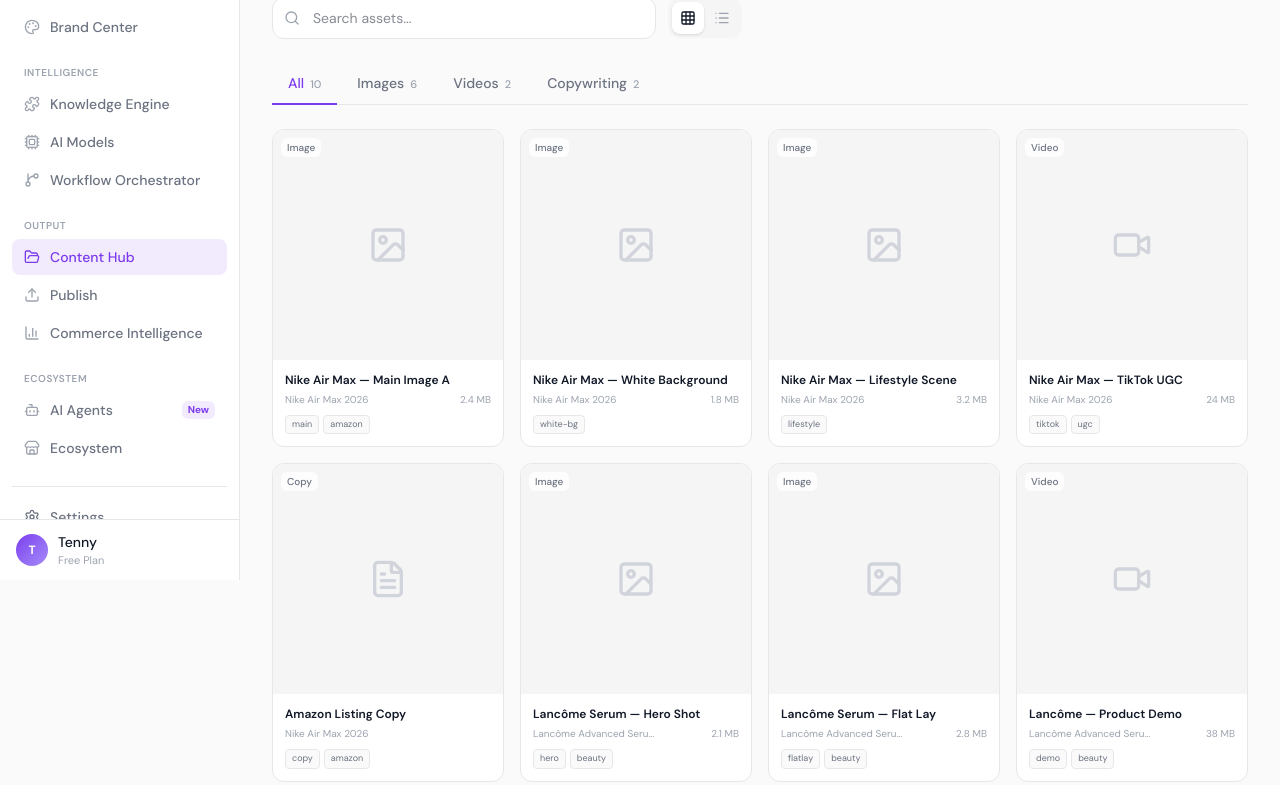
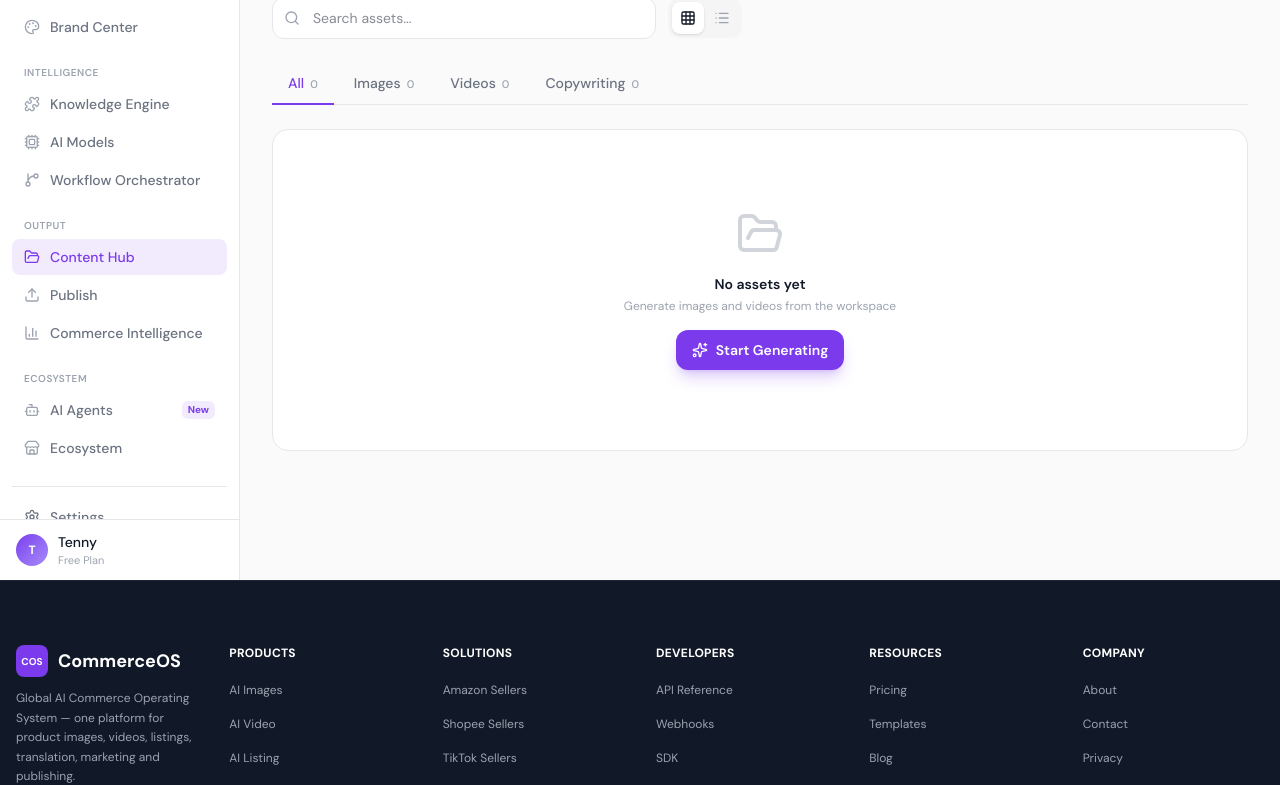
Before and after one commit to tennyhung1688-commits/tennyhung1688-commits, a Next.js app: page /assets in a window 1280 px wide. Shown: the part 220-1005 px from the top of the page. Built offline with nearby package versions, Linux system fonts and the light colour scheme.

Commit message:
fix: remove mock assets, clean empty state with CTA

```diff
--- a/src/app/(app)/assets/page.tsx
+++ b/src/app/(app)/assets/page.tsx
@@ -1,6 +1,7 @@
 'use client';
 
 import { useState } from 'react';
+import Link from 'next/link';
 import {
   Search, Download, Trash2, Filter, Grid3X3, List,
   Image, Video, FileText, FolderOpen, Clock, MoreHorizontal,
@@ -19,18 +20,7 @@
   tags: string[];
 }
 
-const mockAssets: Asset[] = [
-  { id: '1', type: 'image', name: 'Nike Air Max — Main Image A', project: 'Nike Air Max 2026', date: '2h ago', size: '2.4 MB', tags: ['main', 'amazon'] },
-  { id: '2', type: 'image', name: 'Nike Air Max — White Background', project: 'Nike Air Max 2026', date: '2h ago', size: '1.8 MB', tags: ['white-bg'] },
-  { id: '3', type: 'image', name: 'Nike Air Max — Lifestyle Scene', project: 'Nike Air Max 2026', date: '2h ago', size: '3.2 MB', tags: ['lifestyle'] },
-  { id: '4', type: 'video', name: 'Nike Air Max — TikTok UGC', project: 'Nike Air Max 2026', date: '2h ago', size: '24 MB', tags: ['tiktok', 'ugc'] },
-  { id: '5', type: 'copy', name: 'Amazon Listing Copy', project: 'Nike Air Max 2026', date: '2h ago', tags: ['copy', 'amazon'] },
-  { id: '6', type: 'image', name: 'Lancôme Serum — Hero Shot', project: 'Lancôme Advanced Serum', date: 'Yesterday', size: '2.1 MB', tags: ['hero', 'beauty'] },
-  { id: '7', type: 'image', name: 'Lancôme Serum — Flat Lay', project: 'Lancôme Advanced Serum', date: 'Yesterday', size: '2.8 MB', tags: ['flatlay', 'beauty'] },
-  { id: '8', type: 'video', name: 'Lancôme — Product Demo', project: 'Lancôme Advanced Serum', date: 'Yesterday', size: '38 MB', tags: ['demo', 'beauty'] },
-  { id: '9', type: 'image', name: 'Sony WH-1000XM6 — Studio', project: 'Sony WH-1000XM6', date: '5h ago', size: '1.9 MB', tags: ['studio', 'tech'] },
-  { id: '10', type: 'copy', name: 'Sony Product Description', project: 'Sony WH-1000XM6', date: '5h ago', tags: ['copy', 'tech'] },
-];
+const mockAssets: Asset[] = [];
 
 type TabFilter = 'all' | 'images' | 'videos' | 'copy';
 
@@ -156,8 +146,12 @@
       {filtered.length === 0 ? (
         <div className="flex flex-col items-center justify-center py-20 bg-white rounded-2xl border border-[#E5E7EB]">
           <FolderOpen className="w-12 h-12 text-[#D1D5DB] mb-4" />
-          <h3 className="text-sm font-semibold text-[#111827] mb-1">{t('No assets found', '未找到素材')}</h3>
-          <p className="text-xs text-[#9CA3AF]">{t('Run a workflow to generate assets', '运行工作流即可生成素材')}</p>
+          <h3 className="text-sm font-semibold text-[#111827] mb-1">{t('No assets yet', '还没有素材')}</h3>
+          <p className="text-xs text-[#9CA3AF] mb-4">{t('Generate images and videos from the workspace', '从工作区生成图片和视频')}</p>
+          <Link href="/workspace/new" className="inline-flex items-center gap-2 px-4 py-2.5 bg-[#7C3AED] text-white rounded-xl text-sm font-semibold shadow-lg shadow-[#7C3AED]/25 hover:bg-[#6D28D9] transition-all">
+            <Sparkles className="w-4 h-4" />
+            {t('Start Generating', '开始生成')}
+          </Link>
         </div>
       ) : (
         <div className={viewMode === 'grid'
```
